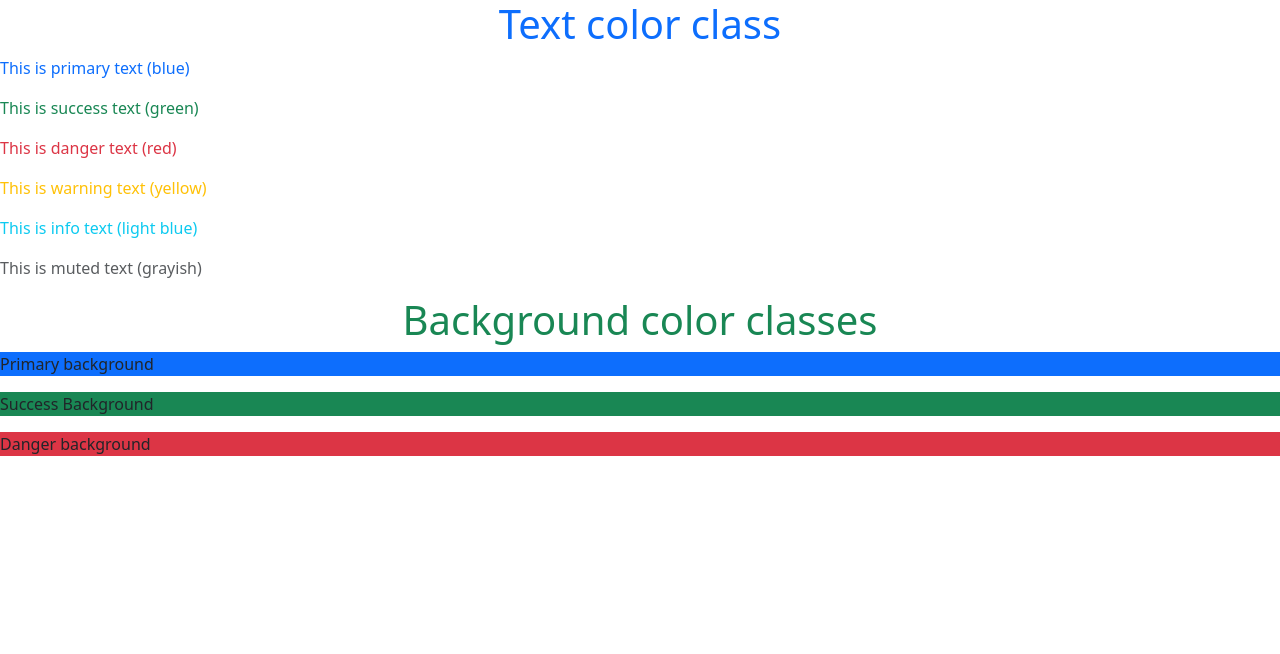
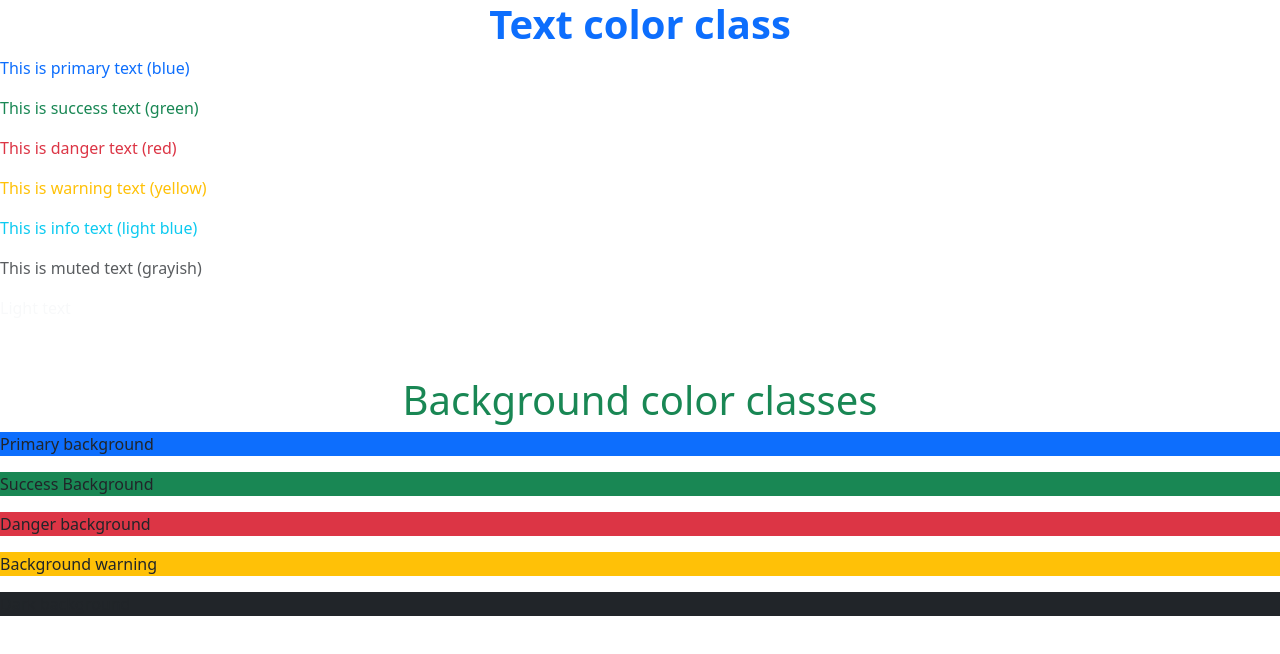
Before and after one commit to kidasuramame/week1, a plain HTML site: page index.html in a window 1280 px wide. Drawn offline with Linux system fonts and the light colour scheme.

Commit message:
index.html

```diff
--- a/index.html
+++ b/index.html
@@ -7,17 +7,22 @@
     <title>Ethiopia: Ministry of Education</title>
 </head>
 <body>
-    <h1 class="text-primary text-center">Text color class</h1>
+    <h1 class="text-primary text-center fw-bold">Text color class</h1>
     <p class="text-primary">This is primary text (blue)</p>
     <p class="text-success">This is success text (green)</p>
     <p class="text-danger">This is danger text (red)</p>
     <p class="text-warning">This is warning text (yellow)</p>
     <p class="text-info">This is info text (light blue)</p>
     <p class="text-muted">This is muted text (grayish)</p>
+    <p class="text-light">Light text</p>
+    <p class="text-white">White text</p>
     <h1 class="text-success text-center" >Background color classes</h1>
     <p class="bg-primary">Primary background</p>
     <p class="bg-success">Success Background</p>
     <p class="bg-danger">Danger background</p>
+    <p class="bg-warning">Background warning</p>
+    <p class="bg-dark">Dark background</p>
+
     <script
   src="bootstrap.min.js">
 </script>
```
